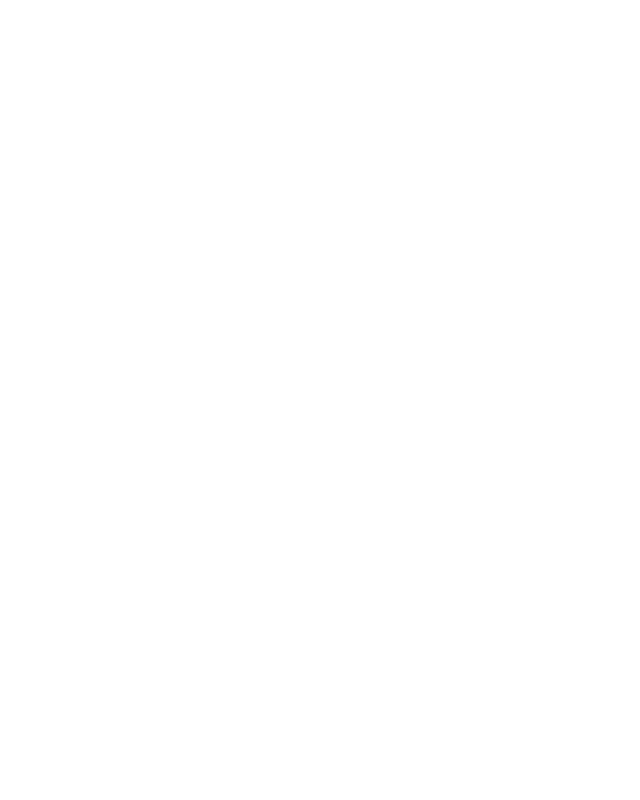
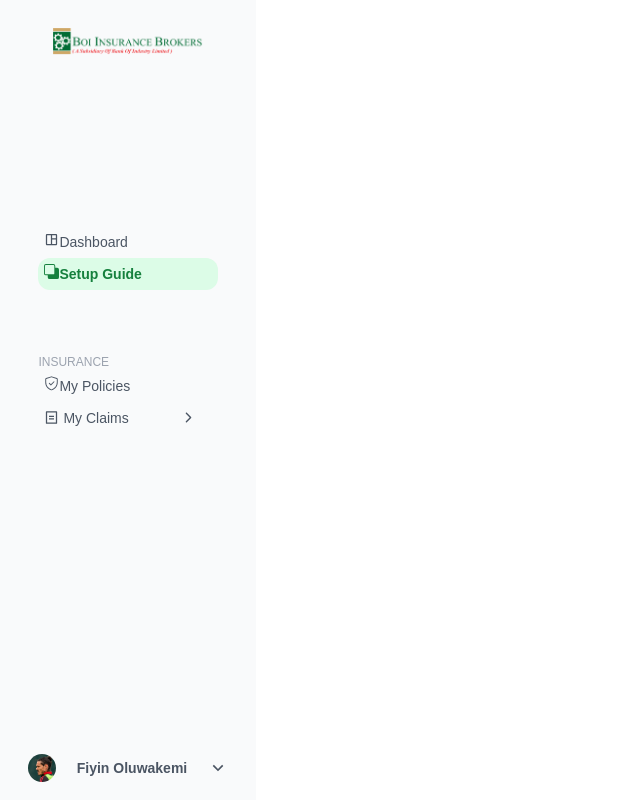
Before and after one commit to TubiOb/REACT, a React (Create React App) app in the folder incover/: page /setup-guide in a window 1280 px wide. Before the commit this address had no page. Shown: the whole page, without its empty margins (0-640 px from the left). Built offline with nearby package versions, Linux system fonts and the light colour scheme.

Commit message:
Setup Guide page

```diff
--- a/incover/src/App.js
+++ b/incover/src/App.js
@@ -4,6 +4,7 @@
 import Dashboard from "./pages/Dashboard";
 import Policies from "./pages/Policies";
 import MotorInsurance from "./pages/MotorInsurance";
+import SetupGuide from "./pages/SetupGuide";
 
 
 function App() {
@@ -16,6 +17,7 @@
         <Route path="/dashboard" element={<Dashboard />} />
         <Route path="/policies" element={<Policies />} />
         <Route path="/policies/motorInsurance" element={<MotorInsurance />} />
+        <Route path="/setup-guide" element={<SetupGuide />}/>
       </Routes>
      </BrowserRouter>
     </div>
--- /dev/null
+++ b/incover/src/components/SetupSidebar.jsx
@@ -0,0 +1,47 @@
+import React, { useState } from 'react'
+import { Link } from 'react-router-dom'
+import logo from '../assets/BOI Ins Broker 1.png'
+import myImage from '../assets/IMG_20210903_102641.jpg'
+import { MdOutlineSpaceDashboard,  } from 'react-icons/md'
+import { BsSubtract } from 'react-icons/bs'
+import { GoShieldCheck } from 'react-icons/go'
+import { IoIosArrowForward } from 'react-icons/io'
+import { RiBillLine, RiArrowDownSLine } from 'react-icons/ri'
+
+const SetupSidebar = () => {
+    const [activeItem, setActiveItem] = useState('setup-guide');
+
+    const handleItemClick = (item) => {
+        setActiveItem(item);
+    };
+  return (
+    <div className="w-40 md:w-64 flex flex-col bg-gray-50 text-gray-600 px-4 py-3 items-center justify-between top-0 bottom-0 left-0 fixed">
+        <img src={logo} alt="BOI Ins Broker" className='w-[150px] mx-auto mt-4'/>
+
+        <ul className='grid grid-cols-1 justify-between gap-16 h-auto mx-auto w-[80%] -mt-16 md:-mt-36'>
+          <ul className='w-full gap-1.5'>
+            <li className={`capitalize text-xs md:text-sm flex flex-row items-center justify-start p-1.5 w-full gap-1 hover:cursor-pointer ${activeItem === 'dashboard' ? 'bg-green-100 text-green-700 font-semibold rounded-xl' : ''}`} onClick={() => handleItemClick('dashboard')}><Link to='/dashboard'  className='flex'><MdOutlineSpaceDashboard size={15} /> dashboard</Link></li>
+            <li className={`capitalize text-xs md:text-sm flex flex-row items-center justify-start p-1.5 w-full gap-1 hover:cursor-pointer ${activeItem === 'setup-guide' ? 'bg-green-100 text-green-700 font-semibold rounded-xl' : ''}`} onClick={() => handleItemClick('setup-guide')}><Link to='/dashboard'  className='flex'><BsSubtract size={15}/>setup guide</Link></li>
+          </ul>
+
+          <ul className='w-full gap-1.5'>
+            <h3 className='text-gray-400 uppercase text-xs'>insurance</h3>
+            <li className={`capitalize text-xs md:text-sm flex flex-row items-center justify-start p-1.5 w-full gap-1 hover:cursor-pointer ${activeItem === 'my-policies' ? 'bg-green-100 text-green-700 font-semibold rounded-xl' : ''}`} onClick={() => handleItemClick('my-policies')}><Link to='/policies'  className='flex'><GoShieldCheck size={15}/>my policies</Link></li>
+            <li className={`capitalize text-xs md:text-sm flex flex-row items-center justify-start p-1.5 w-full gap-1 hover:cursor-pointer ${activeItem === 'my-claims' ? 'bg-green-100 text-green-700 font-semibold rounded-xl' : ''}`} onClick={() => handleItemClick('my-claims')}><RiBillLine size={15}/>my claims <IoIosArrowForward size={15} className='ml-3 md:ml-12'/></li>
+          </ul>
+        </ul>
+
+
+        <ul className='w-[95%] mx-auto'>
+          <li className='flex flex-row p-0.5 md:p-1.5 justify-between items-center'>
+            <img src={myImage} alt="" className='rounded-full w-5 md:w-7 object-cover'/>
+            <p className='capitalize text-xs md:text-sm font-semibold '>fiyin oluwakemi</p>
+            <RiArrowDownSLine  size={20}/>
+          </li>
+        </ul>
+
+    </div>
+  )
+}
+
+export default SetupSidebar
--- /dev/null
+++ b/incover/src/pages/SetupGuide.jsx
@@ -0,0 +1,12 @@
+import React from 'react'
+import SetupSidebar from '../components/SetupSidebar'
+
+const SetupGuide = () => {
+  return (
+    <div className='flex h-screen'>
+        <SetupSidebar />
+    </div>
+  )
+}
+
+export default SetupGuide
```
